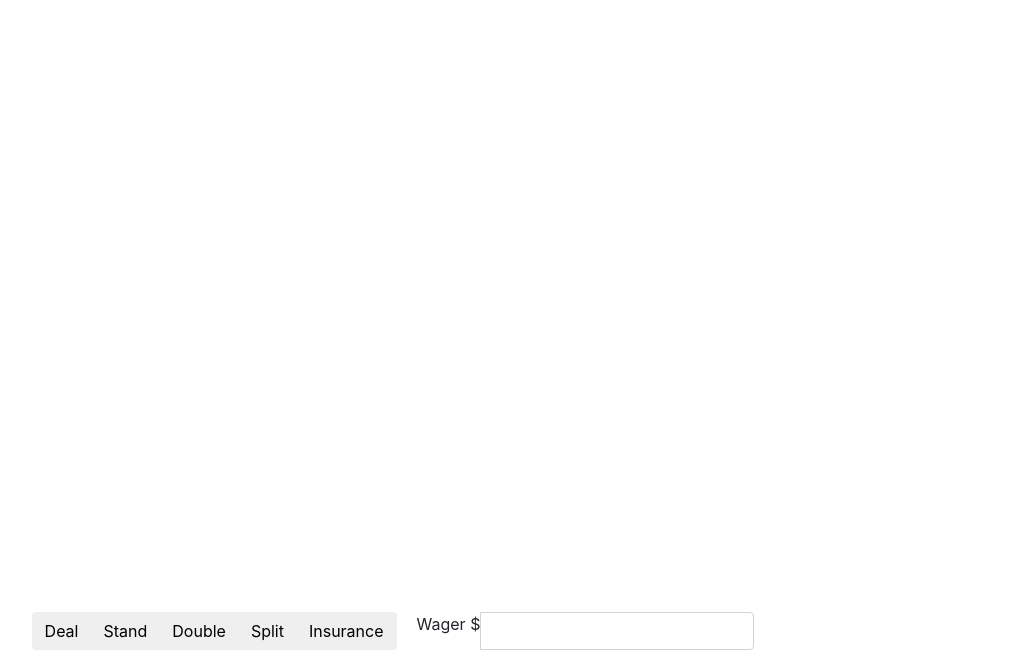
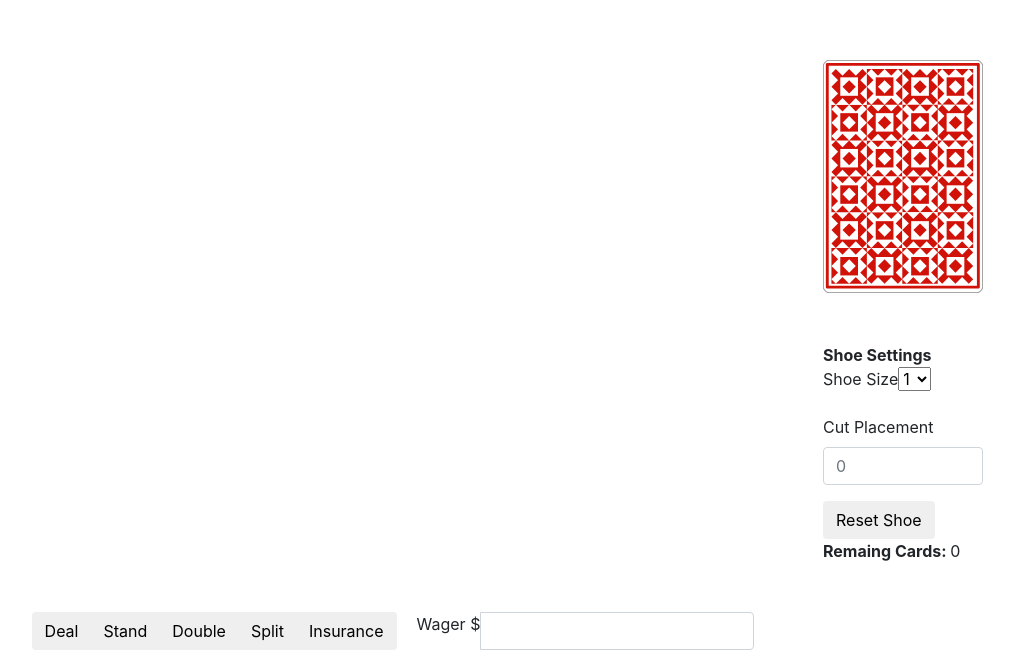
Before and after one commit to Bunit73/AngularBlackJack, an Angular app: page / in a window 1280 px wide. Shown: the part 140-800 px from the top of the page, without its empty margins (247-1261 px from the left). Built offline with nearby package versions, Linux system fonts and the light colour scheme.

Commit message:
Added Card Back

```diff
--- a/src/app/app.component.html
+++ b/src/app/app.component.html
@@ -1 +1,2 @@
+<app-shoe></app-shoe>
 <app-control-panel></app-control-panel>
--- a/src/app/control-panel/control-panel.component.ts
+++ b/src/app/control-panel/control-panel.component.ts
@@ -1,3 +1,4 @@
+import { GameService } from './../services/game.service';
 import { Component, OnInit } from '@angular/core';
 
 @Component({
@@ -7,7 +8,7 @@ import { Component, OnInit } from '@angular/core';
 })
 export class ControlPanelComponent implements OnInit {
 
-  constructor() { }
+  constructor(private gameService: GameService) { }
 
   ngOnInit() {
   }
--- a/src/app/global-resources/shoe.ts
+++ b/src/app/global-resources/shoe.ts
@@ -7,22 +7,27 @@ export class Shoe {
     private _cards: Array<Card> = [];
     private _numberOfDecks: number;
     private _cut: number;
+    private _singleDeck: boolean;
 
     constructor(deckCount?: number, cut?: number) {
         const totalShoeSize = this._numberOfDecks * Object.keys(Rank).length / 2 * Object.keys(Suit).length;
-
         if (deckCount === null) {
             this._numberOfDecks = 1;
+        } else {
+            this._numberOfDecks = deckCount;
         }
 
-        if (cut === null || cut >= 1) {
+        if (cut === null) {
             this._cut = totalShoeSize * .75 ;
-        } else if ( cut < (totalShoeSize * .4)) {
+        } else if ( this._numberOfDecks === 1) {
+            this._cut = 1;
+        } else if ( cut < (totalShoeSize * .5)) {
             this._cut = 1 - cut ;
         } else {
             this._cut = cut;
         }
-        this.resetShoe();
+        this._singleDeck = deckCount === 1 ? true : false;
+        this.populateShoe();
     }
 
     /**
@@ -40,13 +45,13 @@ export class Shoe {
         return this._cards;
     }
 
-    private resetShoe() {
+    private populateShoe() {
         this._cards = [];
         for (let i = 0; i < this._numberOfDecks; i++) {
             // Generate all 52 cards for the deck
-            for (const r in Rank) {
+            for (let r in Rank) {
                 if (typeof Rank[r] === 'number') {
-                    for (const s in Suit) {
+                    for (let s in Suit) {
                         if (typeof Suit[s] === 'number') {
                             this._cards.push(new Card( Number(Suit[s]), Number(Rank[r])));
                         }
@@ -60,4 +65,12 @@ export class Shoe {
     public popCard() {
         return this._cards.pop();
     }
+
+    public remaingCards() {
+        return this._cards.length;
+    }
+
+    get singleDeck() {
+        return this._singleDeck;
+    }
 }
--- /dev/null
+++ b/src/app/shoe/shoe.component.css
@@ -0,0 +1,16 @@
+.middle-right-flex{
+    /* align-items: center;
+    justify-content: flex-end;
+    height:100%; */
+    position:fixed;
+    right:0;
+    bottom: 0;
+    height: 75%;
+    padding-left: 20px;
+    padding-right: 50px;
+}
+
+.shoe{
+    max-width: 160px;
+    padding-bottom: 50px;
+}
--- /dev/null
+++ b/src/app/shoe/shoe.component.html
@@ -0,0 +1,23 @@
+<div class="d-flexflex-column align-items-center align-items-center middle-right-flex">
+  <img src="/assets/cards/card_back.svg" alt="Card back" class="shoe">
+  <form>
+    <strong>Shoe Settings</strong>
+    <div class="form-group">
+      <label for="shoe-size">Shoe Size</label>
+      <select id="shoe-size">
+        <option value="1">1</option>
+        <option value="2">2</option>
+        <option value="3">3</option>
+        <option value="4">4</option>
+      </select>
+    </div>
+    <div class="form-group">
+      <label for="cut-placement">Cut Placement</label>
+      <input class="form-control" type="number" min="0" max="{{ deckSize }}" placeholder="0">
+    </div>
+    <button class="btn btn-default">Reset Shoe</button>
+  </form>
+  <div>
+    <strong>Remaing Cards: </strong><span>{{ cardsRemaining }}</span>
+  </div>
+</div>
--- /dev/null
+++ b/src/app/shoe/shoe.component.ts
@@ -0,0 +1,25 @@
+import { GameService } from './../services/game.service';
+import { Shoe } from './../global-resources/shoe';
+import { Component, OnInit, Input } from '@angular/core';
+
+@Component({
+  selector: 'app-shoe',
+  templateUrl: './shoe.component.html',
+  styleUrls: ['./shoe.component.css']
+})
+export class ShoeComponent implements OnInit {
+  @Input('cardsRemaining') cardsRemaining: number;
+  @Input('deckSize') deckSize: number;
+  private _shoe: Shoe;
+
+  constructor(private gameService: GameService) {
+    this._shoe = new Shoe(1);
+    this.cardsRemaining = 0;
+    this.deckSize = this._shoe.cards.length;
+  }
+
+  ngOnInit() {
+
+  }
+
+}
--- a/src/styles.css
+++ b/src/styles.css
@@ -1,2 +1,4 @@
 /* You can add global styles to this file, and also import other style files */
-@import "~bootstrap/dist/css/bootstrap.css"
+@import "~bootstrap/dist/css/bootstrap.css";
+
+body { padding: 20px; }
```
Also changed, not shown: src/app/app.module.ts (+5 -2 lines), src/app/services/game.service.ts (added, +8 -0 lines), src/assets/cards/card_back.svg (added), 1 other file (tests, documents, lock files or other folders).
